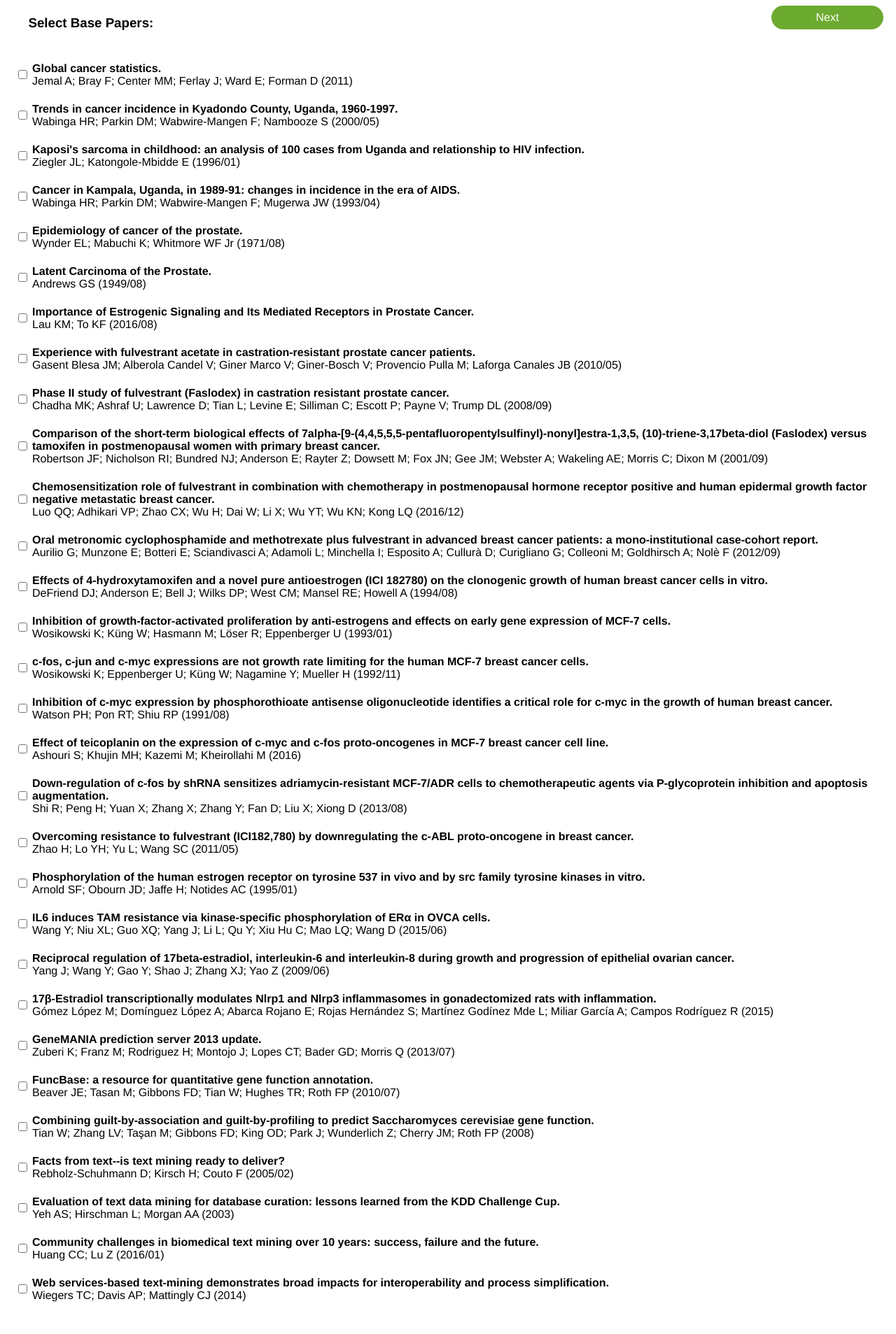
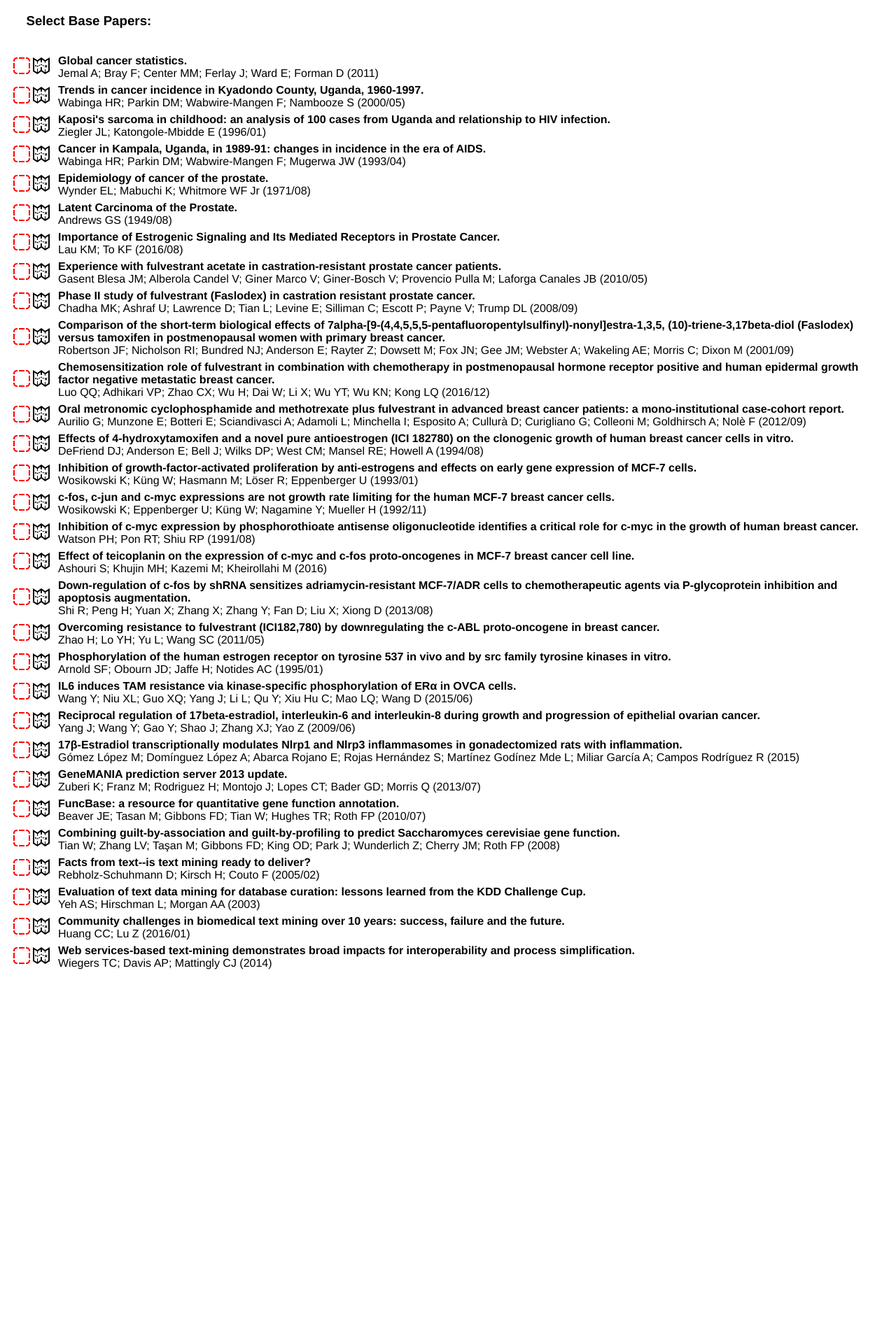
Before and after one commit to knowledge-direct/knowledge-direct, a Flask app: page / in a window 1280 px wide. Shown: the part 40-1947 px from the top of the page at 70% size. After the commit the page ends 1426 px from the top, so only its background shows below. Run offline with Flask 2, Linux system fonts and the light colour scheme; a user stored in the database is signed in; tables that the repository leaves empty hold one stand-in row (values such as "Sample post").

Commit message:
Changed UI to have checkboxes and path search on a single page

```diff
--- a/back_end/db/database.py
+++ b/back_end/db/database.py
@@ -1,4 +1,5 @@
 import sys
+import requests
 import networkx as nx
 sys.path.append('../')
 
@@ -37,6 +38,18 @@ class Database:
         """, (citing, cited, value))
         self.conn.commit()
 
+    def add_familiar(self, user_id, paper_id, value=1):
+        self.curs.execute("""
+            INSERT INTO familiarities(user, paper, value)
+            VALUES (?, ?, ?);
+        """, (user_id, paper_id, value))
+        self.conn.commit()
+
+    def remove_familiar(self, user_id, paper_id):
+        self.curs.execute("""
+            DELETE FROM familiarities WHERE user=? AND paper=?;
+        """, (user_id, paper_id))
+        self.conn.commit()
 
     def get_citation_network(self):
         citation_graph = nx.Graph()
@@ -81,7 +94,7 @@ class Database:
                 """, (user, page_size*page, page_size))
 
         results = self.curs.fetchall()
-        return ['{}: {}: {}'.format(res[2], res[3], res[1]) for res in results]
+        return [{'paper_id': res[3], 'title': res[4], 'author': res[5], 'date': res[6], 'key_words': res[7]} for res in results]
 
     def list_papers_unread(self, user, page_size=None, page=0):
         if page_size is None:
@@ -93,4 +106,37 @@ class Database:
                 SELECT * FROM papers as p WHERE p.id NOT IN (SELECT paper FROM familiarities WHERE user=? AND value > 0) LIMIT ?, ?;
                 """, (user, page_size*page, page_size))
         results = self.curs.fetchall()
-        return ['{}: {}: {}'.format(res[2], res[3], res[1]) for res in results]
+        return [{'paper_id': res[0], 'title': res[1], 'author': res[2], 'date': res[3], 'key_words': res[4]} for res in results]
+
+    # Method for checking if a user exists, if not then creating a new record
+    # followed by returning the user's ID
+    def create_or_update_user(self, google_id, google_token):
+        # Get a new cursor, and select the first row from the query
+        t = (str(google_id),)
+        self.curs.execute('SELECT id FROM users WHERE id=?', t)
+        row = self.curs.fetchone()
+        # Check if a row was returned
+        if row == None:
+            # Send a request to Google to get the user's name
+            r = requests.get('https://www.googleapis.com/plus/v1/people/me?access_token=' + google_token)
+            # Get the name from the response, ready to insert
+            t = (r.json()['displayName'], str(google_id))
+            # Insert into the DB
+            self.curs.execute('INSERT INTO users (name, id, admin) VALUES (?, ?, 0)', t)
+            # Return the ID
+            return google_id
+        else:
+            # Return the ID
+            return row[0]
+
+
+    # Get the name of the user from the database, given their ID
+    def get_user_name(self, user_id):
+        t = (user_id,)
+        self.curs.execute('SELECT name FROM users WHERE id=?', t)
+        row = self.curs.fetchone()
+        if row == None:
+            # Not found, return the empty string
+            return ''
+        else:
+            return row[0]
--- a/back_end/server.py
+++ b/back_end/server.py
@@ -4,58 +4,17 @@ from oauth2client import client
 import os
 import json
 import sqlite3
-import requests
 from db import database
 
 app = flask.Flask(__name__, static_url_path='/static')
 
-conn = sqlite3.connect('db/database.db')
-
 d = database.Database('db/database.db')
-
-
-# Method for checking if a user exists, if not then creating a new record
-# followed by returning the user's ID
-# TODO: move this into a database/user class
-def create_or_update_user(google_id, google_token):
-    # Get a new cursor, and select the first row from the query
-    c = conn.cursor()
-    t = (str(google_id),)
-    c.execute('SELECT id FROM users WHERE id=?', t)
-    row = c.fetchone()
-    # Check if a row was returned
-    if row == None:
-        # Send a request to Google to get the user's name
-        r = requests.get('https://www.googleapis.com/plus/v1/people/me?access_token=' + google_token)
-        # Get the name from the response, ready to insert
-        t = (r.json()['displayName'], str(google_id))
-        # Insert into the DB
-        c.execute('INSERT INTO users (name, id, admin) VALUES (?, ?, 0)', t)
-        # Return the ID
-        return google_id
-    else:
-        # Return the ID
-        return row[0]
-
-
-# Get the name of the user from the database, given their ID
-# TODO: move this into a database/user class
-def get_user_name(user_id):
-    c = conn.cursor()
-    t = (user_id,)
-    c.execute('SELECT name FROM users WHERE id=?', t)
-    row = c.fetchone()
-    if row == None:
-        # Not found, return the empty string
-        return ''
-    else:
-        return row[0]
 
 
 def user_logged_in(session):
     user_name = None
     if 'user_id' in flask.session:
-        user_name = get_user_name(flask.session['user_id'])
+        user_name = d.get_user_name(flask.session['user_id'])
     if user_name == '' or user_name == None:
         return False
     return True
@@ -65,16 +24,17 @@ def user_logged_in(session):
 def index():
     user_name = None
     if 'user_id' in flask.session:
-        user_name = get_user_name(flask.session['user_id'])
+        user_name = d.get_user_name(flask.session['user_id'])
     if user_name == '':
         user_name = None
     if user_logged_in(flask.session):
-        papers = d.list_papers()
-        return flask.render_template('logged_in.html', user_name=user_name, papers=papers)
+        unread_papers = d.list_papers_unread(flask.session['user_id'])
+        read_papers = d.list_papers_read(flask.session['user_id'])
+        return flask.render_template('logged_in.html', user_name=user_name, unread_papers=unread_papers, read_papers=read_papers)
     else:
         return flask.render_template('main.html', user_name=user_name)
 
-@app.route('/search', methods=['POST'])
+@app.route('/search', methods=['GET'])
 def search():
     target = None
     start_papers = []
@@ -86,6 +46,19 @@ def search():
                 start_papers += [item[0]]
     search_data = { 'target': target, 'start_papers': start_papers }
     return flask.jsonify(search_data)
+
+@app.route('/mark_read', methods=['POST'])
+def mark_read():
+    if user_logged_in(flask.session):
+        d.add_familiar(flask.session['user_id'], flask.request.form['paper'])
+    return flask.jsonify({})
+
+
+@app.route('/mark_unread', methods=['POST'])
+def mark_unread():
+    if user_logged_in(flask.session):
+        d.remove_familiar(flask.session['user_id'], flask.request.form['paper'])
+    return flask.jsonify({})
 
 
 @app.route('/logged_in')
@@ -101,7 +74,7 @@ def is_logged_in():
     else:
         # User is logged in
         http_auth = credentials.authorize(httplib2.Http())
-        return flask.jsonify({'status': True, 'name': get_user_name(flask.session['user_id']), 'redirect_uri': flask.url_for('oauth2callback') })
+        return flask.jsonify({'status': True, 'name': d.get_user_name(flask.session['user_id']), 'redirect_uri': flask.url_for('oauth2callback') })
 
 @app.route('/logout')
 def logout():
@@ -122,7 +95,7 @@ def oauth2callback():
         auth_code = flask.request.args.get('code')
         credentials = flow.step2_exchange(auth_code)
         flask.session['credentials'] = credentials.to_json()
-        flask.session['user_id'] = create_or_update_user(json.loads(credentials.to_json())['id_token']['sub'], json.loads(credentials.to_json())['access_token'])
+        flask.session['user_id'] = d.create_or_update_user(json.loads(credentials.to_json())['id_token']['sub'], json.loads(credentials.to_json())['access_token'])
         return flask.redirect(flask.url_for('index'))
 
 if __name__ == '__main__':
--- a/back_end/static/css/style.css
+++ b/back_end/static/css/style.css
@@ -107,3 +107,27 @@ section.target-button, section.base-button {
   top: 40px;
   right: 10px;
 }
+
+.read .unchecked {
+  display: none;
+}
+
+.unread .checked {
+  display: none;
+}
+
+.toggle-read {
+  cursor: pointer;
+}
+
+.read .find-shortest-path {
+  display: none;
+}
+
+.find-shortest-path {
+  cursor: pointer;
+}
+
+.unread, .read {
+  width: 60px;
+}
--- a/back_end/static/js/main.js
+++ b/back_end/static/js/main.js
@@ -17,6 +17,25 @@
       $('section.base-button').show();
       $('body').scrollTop(0);
     });
+
+    $('.toggle-read').on('click', function() {
+      var dataElem = $(this).parent();
+      var paper_id = dataElem.data('paper-id');
+      console.log(dataElem.data('read'));
+      if (dataElem.data('read') == 0) {
+        $.post("/mark_read", { paper: paper_id }, function(data) {
+          dataElem.data('read', 1);
+          dataElem.addClass('read');
+          dataElem.removeClass('unread');
+        });
+      } else {
+        $.post("/mark_unread", { paper: paper_id }, function(data) {
+          dataElem.data('read', 0);
+          dataElem.removeClass('read');
+          dataElem.addClass('unread');
+        });
+      }
+    });
   });
 
 })(jQuery);
--- a/back_end/templates/logged_in.html
+++ b/back_end/templates/logged_in.html
@@ -1,36 +1,54 @@
 {% extends "main.html" %}
 {% block content %}
-<form action="/search" method="post">
+<h3>Select Base Papers:</h3>
+<ul class="paper-list">
+  {% for paper in unread_papers %}
+    <li>
       <table>
         <tr>
-      <td class="scroll">
-        <section class="base">
-          <h3>Select Base Papers:</h3>
-          <ul class="paper-list">
-            {% for paper in papers %}
-              <li><label><table><tr><td><input type="checkbox" name="{{ paper['paper_id'] }}"/></td><td><b>{{ paper['title'] }}</b><br>{{ paper['author'] }} ({{ paper['date'] }})</td></tr></table></label></li>
-            {% endfor %}
-          </ul>
-        </section>
-        <section class="target">
-          <h3>Select Target Papers:</h3>
-          <ul class="target-list">
-            {% for paper in papers %}
-              <li><label><table><tr><td><input type="radio" name="target" value="{{ paper['paper_id'] }}"/></td><td><b>{{ paper['title'] }}</b><br>{{ paper['author'] }} ({{ paper['date'] }})</td></tr></table></label></li>
-            {% endfor %}
-          </ul>
-        </section>
+          <td data-paper-id="{{ paper['paper_id'] }}" data-read="0" class="unread">
+            <span class="toggle-read">
+              <img src="/static/img/unchecked.svg" class="unchecked"/>
+              <img src="/static/img/checked.svg" class="checked"/>
+            </span>
+            <span class="find-shortest-path">
+              <a href="/search?paper={{ paper['paper_id'] }}">
+                <img src="/static/img/path.svg" class="path"/>
+              </a>
+            </span>
           </td>
-      <td class="submit-area">
-        <section class="base-button">
-          <button class="next">Next</button>
-        </section>
-        <section class="target-button">
-          <button class="back">Back</button>
-          <input type="submit" value="Search"/>
-        </section>
+          <td>
+            <b>{{ paper['title'] }}</b>
+            <br>
+            {{ paper['author'] }} ({{ paper['date'] }})
           </td>
         </tr>
       </table>
-</form>
+    </li>
+  {% endfor %}
+  {% for paper in read_papers %}
+    <li>
+      <table>
+        <tr>
+          <td data-paper-id="{{ paper['paper_id'] }}" data-read="1" class="read">
+            <span class="toggle-read">
+              <img src="/static/img/unchecked.svg" class="unchecked"/>
+              <img src="/static/img/checked.svg" class="checked"/>
+            </span>
+            <span class="find-shortest-path">
+              <a href="/search?paper={{ paper['paper_id'] }}">
+                <img src="/static/img/path.svg" class="path"/>
+              </a>
+            </span>
+          </td>
+          <td>
+            <b>{{ paper['title'] }}</b>
+            <br>
+            {{ paper['author'] }} ({{ paper['date'] }})
+          </td>
+        </tr>
+      </table>
+    </li>
+  {% endfor %}
+</ul>
 {% endblock %}
```
Also changed, not shown: back_end/static/img/checked.svg (added), back_end/static/img/path.svg (added), back_end/static/img/unchecked.svg (added). Lines whose indentation alone changed are shown as unchanged.
